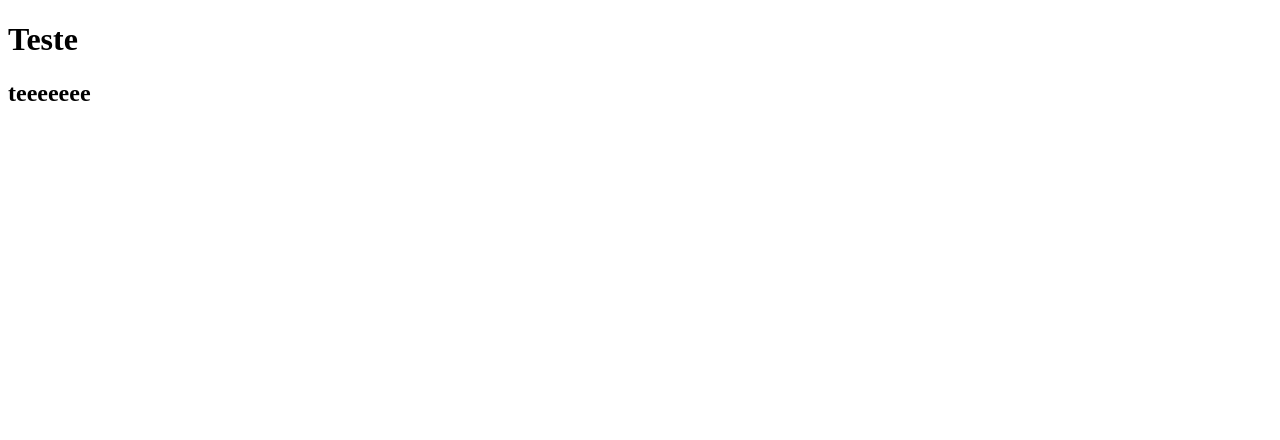
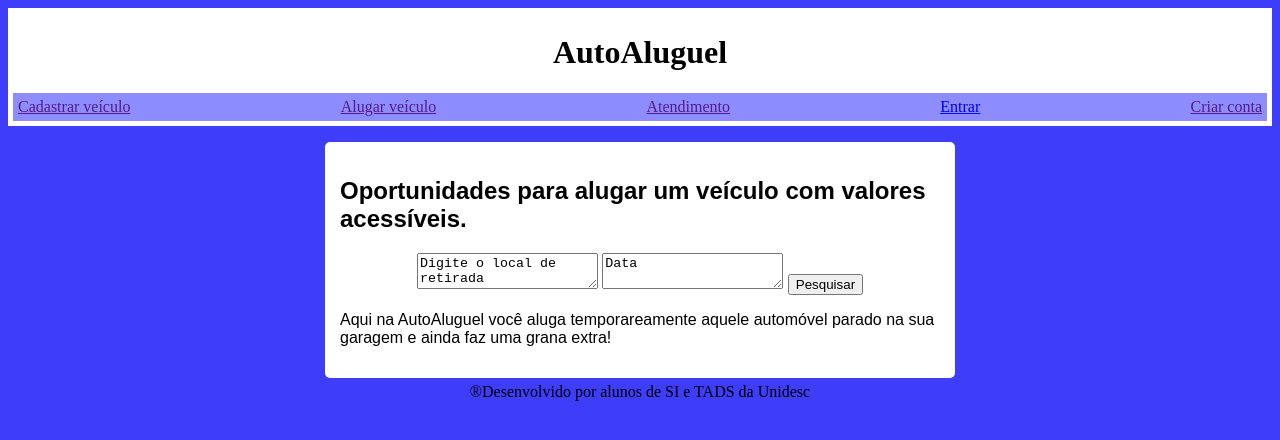
Before and after one commit to anthonymelos/site-auto-aluguel, a plain HTML site: page codigos/index.html in a window 1280 px wide. Drawn offline with Linux system fonts and the light colour scheme.

Commit message:
Criação de arquivos e primeiras partes do site

```diff
--- /dev/null
+++ b/codigos/estilo.css
@@ -0,0 +1,51 @@
+@charset "UTF-8";
+
+body{
+    background-color: rgb(61, 61, 250);
+}
+
+header{
+    background-color: white;
+    margin: auto;
+    text-align: center;
+    padding: 5px;
+}
+
+nav{
+    background-color: rgb(141, 141, 255);
+    padding: 5px;
+    margin: auto;
+    display:flex;
+    justify-content: space-between;
+}
+
+main{
+    font-family: Arial, Helvetica, sans-serif;
+    width: 600px;
+    background-color: white;
+    padding: 15px;
+    margin: auto;
+    border-radius: 5px;
+
+}
+
+footer{
+    text-align: center;
+    padding: 5px;
+    margin: auto;
+}
+
+p#AreaPesquisa{
+    text-align: center;
+}
+
+div#login{
+    width: 300px;
+    height: 300px;
+    height: 300px;
+    text-align: center;
+    margin: auto;
+    background-color: white;
+    border-radius: 5px;
+
+}
--- a/codigos/index.html
+++ b/codigos/index.html
@@ -3,10 +3,53 @@
 <head>
     <meta charset="UTF-8">
     <meta name="viewport" content="width=device-width, initial-scale=1.0">
+    <link rel="stylesheet" href="estilo.css">
     <title>Auto Aluguel</title>
 </head>
 <body>
-    <h1>Teste</h1>
-    <h2>teeeeeee</h2>
+    <header>
+        <h1>AutoAluguel</h1>
+        <nav>
+            <a href="">Cadastrar veículo</a>
+            <a href="">Alugar veículo</a>
+            <a href="">Atendimento</a>
+            <a href="telalogin.html">Entrar</a>
+            <a href="">Criar conta</a>
+        </nav>
+    </header>
+
+    <p>
+        <!---->
+    </p>
+
+    <main>
+        <section>
+            <h2>Oportunidades para alugar um veículo com valores acessíveis.</h2>
+
+            <p id="AreaPesquisa">
+                <textarea name="Pesquisa" id="">Digite o local de retirada</textarea>
+
+                <textarea name="Data" id="">Data</textarea>
+
+                <button>Pesquisar</button>
+            </p>
+
+            <p>
+                Aqui na AutoAluguel você aluga temporareamente aquele automóvel parado na sua garagem e ainda faz uma grana extra!
+            </p>
+        </section>
+
+        <section>
+            <article>
+                <aside>
+                </aside>
+            </article>
+        </section>
+
+    </main>
+
+    <footer>
+        &reg;Desenvolvido por alunos de SI e TADS da Unidesc
+    </footer>
 </body>
 </html>
```
Also changed, not shown: codigos/telalogin.html (added, +19 -0 lines).
